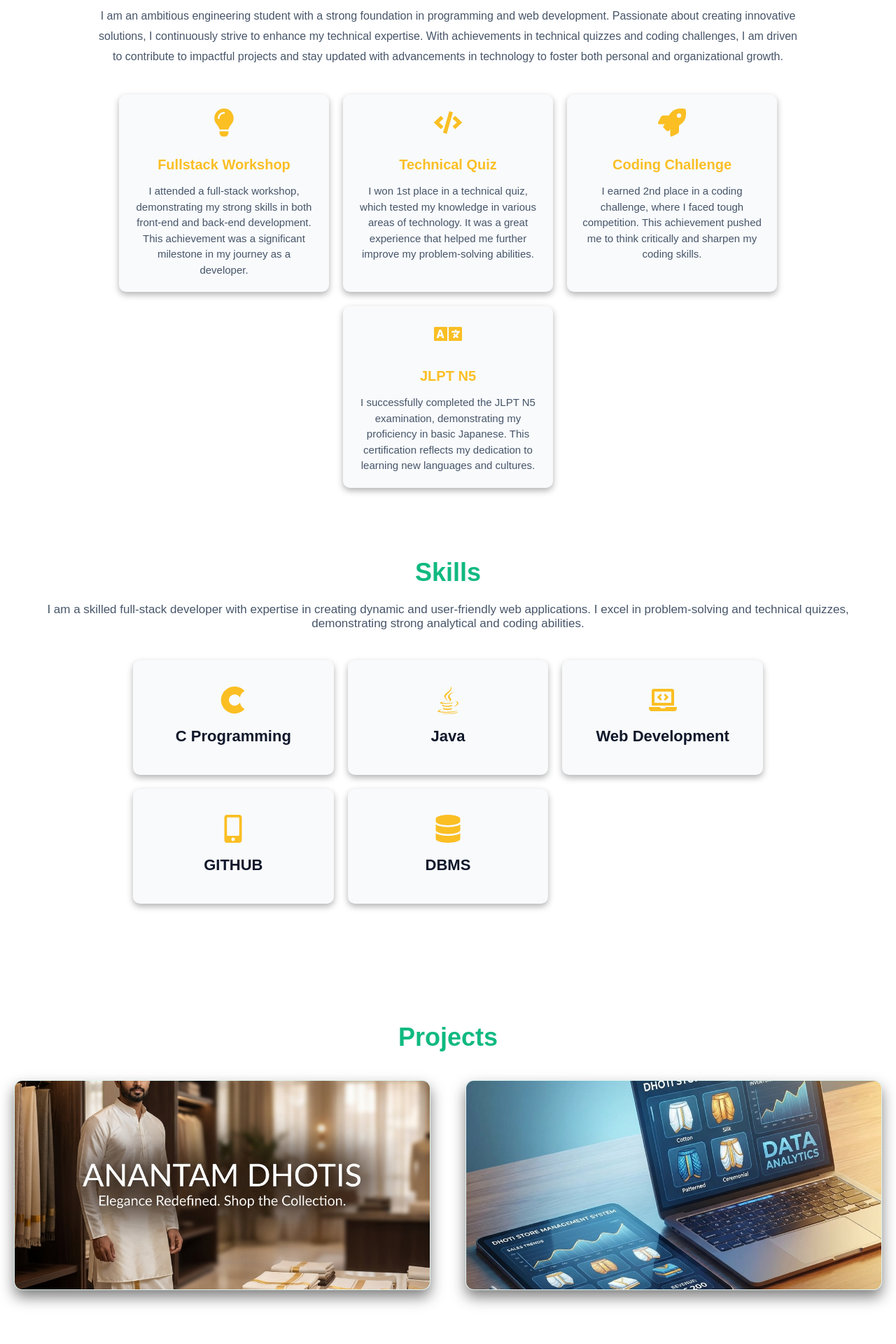
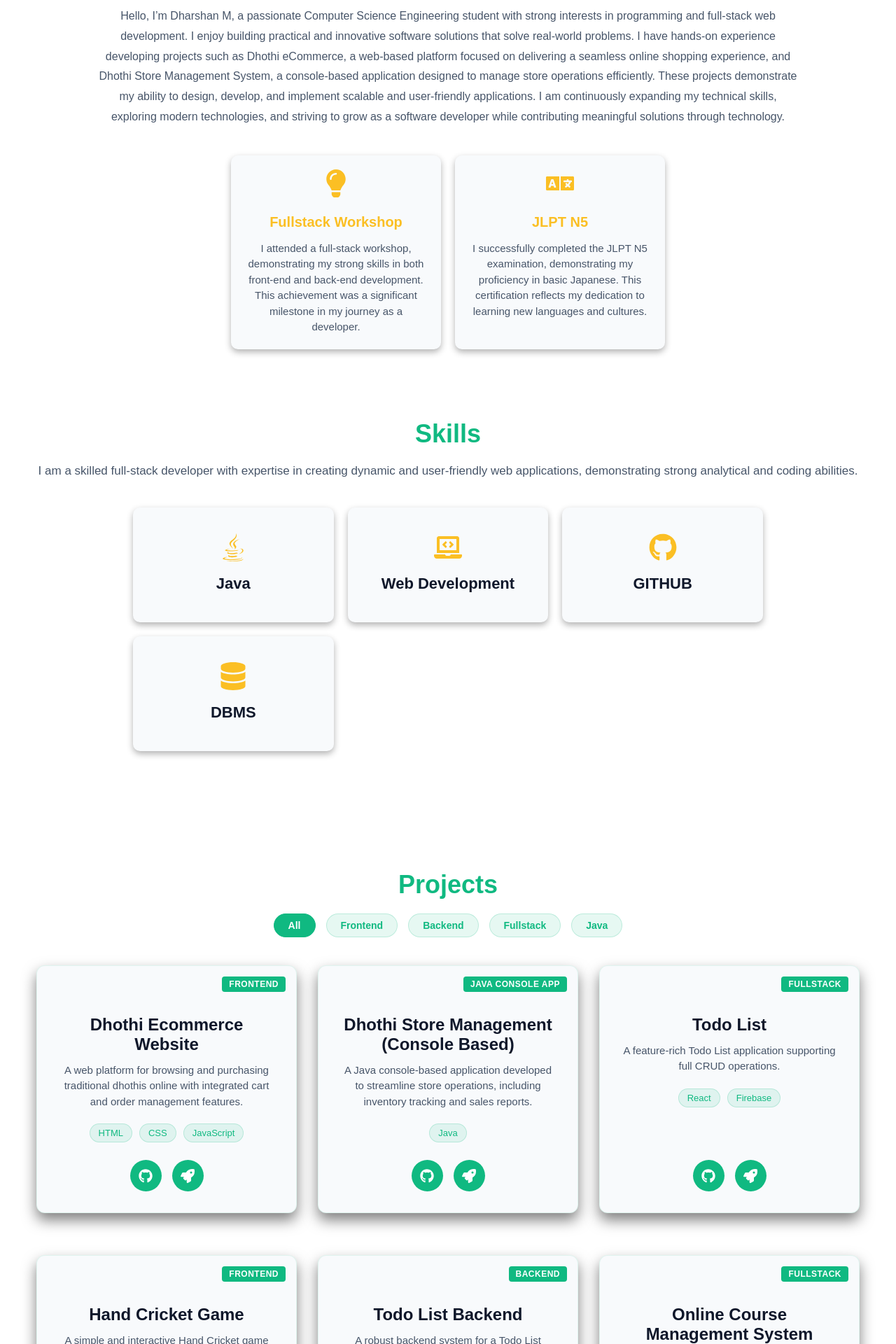
Before and after one commit to Dharshan20055/dharshan_portfolio, a React (Create React App) app: page / in a window 1280 px wide. Shown: the part 720-2640 px from the top of the page at 70% size. Built offline with nearby package versions, Linux system fonts and the light colour scheme.

Commit message:
enhanced version message

```diff
--- a/src/componnts/about.jsx
+++ b/src/componnts/about.jsx
@@ -1,4 +1,19 @@
 import { FaLightbulb, FaCode, FaRocket, FaLanguage } from "react-icons/fa";
+
+const achievementsData = [
+  {
+    id: 1,
+    icon: <FaLightbulb />,
+    title: "Fullstack Workshop",
+    description: "I attended a full-stack workshop, demonstrating my strong skills in both front-end and back-end development. This achievement was a significant milestone in my journey as a developer."
+  },
+  {
+    id: 2,
+    icon: <FaLanguage />,
+    title: "JLPT N5",
+    description: "I successfully completed the JLPT N5 examination, demonstrating my proficiency in basic Japanese. This certification reflects my dedication to learning new languages and cultures."
+  }
+];
 
 function About() {
   return (
@@ -6,51 +21,20 @@ function About() {
       <div style={styles.content}>
         <h1 style={styles.heading}>About Me</h1>
         <p style={styles.paragraph}>
-          I am an ambitious engineering student with a strong foundation in
-          programming and web development. Passionate about creating innovative
-          solutions, I continuously strive to enhance my technical expertise.
-          With achievements in technical quizzes and coding challenges, I am
-          driven to contribute to impactful projects and stay updated with
-          advancements in technology to foster both personal and organizational
-          growth.
+          Hello, I’m Dharshan M, a passionate Computer Science Engineering student with strong interests in programming and full-stack web development. I enjoy building practical and innovative software solutions that solve real-world problems.
+
+I have hands-on experience developing projects such as Dhothi eCommerce, a web-based platform focused on delivering a seamless online shopping experience, and Dhothi Store Management System, a console-based application designed to manage store operations efficiently. These projects demonstrate my ability to design, develop, and implement scalable and user-friendly applications.
+
+I am continuously expanding my technical skills, exploring modern technologies, and striving to grow as a software developer while contributing meaningful solutions through technology.
         </p>
         <div style={styles.cardContainer}>
-          <div className="card" style={styles.card}>
-            <FaLightbulb style={styles.icon} />
-            <h3 style={styles.cardHeading}>Fullstack Workshop</h3>
-            <p style={styles.cardText}>
-              I attended a full-stack workshop, demonstrating my strong skills
-              in both front-end and back-end development. This achievement was
-              a significant milestone in my journey as a developer.
-            </p>
-          </div>
-          <div className="card" style={styles.card}>
-            <FaCode style={styles.icon} />
-            <h3 style={styles.cardHeading}>Technical Quiz</h3>
-            <p style={styles.cardText}>
-              I won 1st place in a technical quiz, which tested my knowledge in
-              various areas of technology. It was a great experience that helped
-              me further improve my problem-solving abilities.
-            </p>
-          </div>
-          <div className="card" style={styles.card}>
-            <FaRocket style={styles.icon} />
-            <h3 style={styles.cardHeading}>Coding Challenge</h3>
-            <p style={styles.cardText}>
-              I earned 2nd place in a coding challenge, where I faced tough
-              competition. This achievement pushed me to think critically and
-              sharpen my coding skills.
-            </p>
-          </div>
-          <div className="card" style={styles.card}>
-            <FaLanguage style={styles.icon} />
-            <h3 style={styles.cardHeading}>JLPT N5</h3>
-            <p style={styles.cardText}>
-              I successfully completed the JLPT N5 examination, demonstrating
-              my proficiency in basic Japanese. This certification reflects
-              my dedication to learning new languages and cultures.
-            </p>
-          </div>
+          {achievementsData.map((item) => (
+            <div key={item.id} className="card" style={styles.card}>
+              <div style={styles.icon}>{item.icon}</div>
+              <h3 style={styles.cardHeading}>{item.title}</h3>
+              <p style={styles.cardText}>{item.description}</p>
+            </div>
+          ))}
         </div>
       </div>
     </section>
@@ -100,7 +84,7 @@ const styles = {
   cardHeading: {
     fontSize: "20px",
     margin: "15px 0",
-    color: "#fbbf24", // Keeping this as a highlight color, or could use another variable
+    color: "#fbbf24",
   },
   cardText: {
     fontSize: "15px",
@@ -114,7 +98,7 @@ const styles = {
   },
 };
 
-// Responsive styles using media queries
+
 const responsiveStyles = `
 @media (max-width: 768px) {
   .cardContainer {
@@ -152,7 +136,7 @@ const responsiveStyles = `
 }
 `;
 
-// Injecting responsive styles
+
 const styleTag = document.createElement("style");
 styleTag.textContent = responsiveStyles;
 document.head.appendChild(styleTag);
--- a/src/componnts/hero/Hero.jsx
+++ b/src/componnts/hero/Hero.jsx
@@ -12,10 +12,10 @@ function Hero() {
           <div className="image"> <img src={Img} alt='' /></div>
         </div>
         <div className="left">
-          <h2>Hey</h2>
+          <h2>Hello</h2>
           <h1>I am Dharshan</h1>
           <h3>Computer Science <span>Engineer</span></h3>
-          <p>I am Dharshan M, an ambitious engineering student skilled in programming and web development. I have worked on innovative projects like an Alumni App and Portfolio Website, showcasing my creativity and technical expertise.</p>
+          <p>I’m Dharshan M, a passionate Computer Science Engineering student with strong interests in programming and full-stack web development. I enjoy building practical and innovative software solutions that solve real-world problems.</p>
           <div className="social-links-hero">
             <a href="https://github.com/Dharshan20055" target="_blank" rel="noopener noreferrer" className="social-btn github">
               <FaGithub /> GitHub
--- a/src/componnts/projects.jsx
+++ b/src/componnts/projects.jsx
@@ -1,46 +1,127 @@
-import React from 'react';
+import React, { useState } from 'react';
 import styled, { createGlobalStyle } from 'styled-components';
-import DhothiEcommerceImg from './assests/dhothi_ecommerce.png';
-import DhothiManagementImg from './assests/dhothi_management.png';
+import { FaGithub, FaRocket } from 'react-icons/fa';
 
 const GlobalStyle = createGlobalStyle`
   @keyframes fadeIn {
-    0% {
-      opacity: 0;
-    }
-    100% {
-      opacity: 1;
-    }
+    0% { opacity: 0; }
+    100% { opacity: 1; }
   }
 `;
 
+const projectsData = [
+  {
+    id: 1,
+    title: "Dhothi Ecommerce Website",
+    description: "A web platform for browsing and purchasing traditional dhothis online with integrated cart and order management features.",
+    techStack: ["HTML", "CSS", "JavaScript"],
+    badge: "Frontend",
+    category: "Frontend",
+    github: "https://github.com/Dharshan20055/Dhothi_Ecommerce_Frontend_Webstie",
+    demo: "#"
+  },
+  {
+    id: 2,
+    title: "Dhothi Store Management (Console Based)",
+    description: "A Java console-based application developed to streamline store operations, including inventory tracking and sales reports.",
+    techStack: ["Java"],
+    badge: "Java Console App",
+    category: "Java",
+    github: "https://github.com/Dharshan20055/Dhothi-Store-Management-System",
+    demo: "#"
+  },
+  {
+    id: 3,
+    title: "Todo List",
+    description: "A feature-rich Todo List application supporting full CRUD operations.",
+    techStack: ["React", "Firebase"],
+    badge: "Fullstack",
+    category: "Fullstack",
+    github: "https://github.com/Dharshan20055/Todo_List",
+    demo: "#"
+  },
+  {
+    id: 4,
+    title: "Hand Cricket Game",
+    description: "A simple and interactive Hand Cricket game developed using React, bringing the classic childhood game to the digital screen.",
+    techStack: ["React"],
+    badge: "Frontend",
+    category: "Frontend",
+    github: "https://github.com/Dharshan20055/HandCricket",
+    demo: "https://handcricket-six.vercel.app/"
+  },
+  {
+    id: 5,
+    title: "Todo List Backend",
+    description: "A robust backend system for a Todo List application, featuring RESTful APIs for efficient task management and data handling.",
+    techStack: ["Spring Boot", "Postman"],
+    badge: "Backend",
+    category: "Backend",
+    github: "https://github.com/Dharshan20055/TODOLIST_BACKEND",
+    demo: "#"
+  },
+  {
+    id: 6,
+    title: "Online Course Management System",
+    description: "A comprehensive online course management platform with integrated payment processing via Stripe, supporting both student and instructor roles.",
+    techStack: ["React", "Spring Boot", "SQL", "Stripe"],
+    badge: "Fullstack",
+    category: "Fullstack",
+    github: "https://github.com/Dharshan20055/Simple_Online_Course_Management_System",
+    demo: "#"
+  }
+];
+
 const Projects = () => {
+  const [filter, setFilter] = useState('All');
+
+  const filteredProjects = filter === 'All'
+    ? projectsData
+    : projectsData.filter(project => project.category === filter);
+
+  const categories = ['All', 'Frontend', 'Backend', 'Fullstack', 'Java'];
+
   return (
     <>
       <GlobalStyle />
       <ProjectsSection id="project">
         <h2 className="projects-title">Projects</h2>
+
+        <FilterContainer>
+          {categories.map(cat => (
+            <FilterButton
+              key={cat}
+              active={filter === cat}
+              onClick={() => setFilter(cat)}
+            >
+              {cat}
+            </FilterButton>
+          ))}
+        </FilterContainer>
+
         <ProjectsContainer>
-          <ProjectCard>
-            <CardImage>
-              <img src={DhothiEcommerceImg} alt="Dhothi Ecommerce Website" />
-            </CardImage>
+          {filteredProjects.map(project => (
+            <ProjectCard key={project.id}>
               <CardContent>
-              <h3 className="card-title">Dhothi Ecommerce Website</h3>
-              <p className="card-description">Dhothi E-commerce Website is a web platform I developed to allow customers to browse, select, and purchase traditional dhothis online. It provides features such as product listings, category-based browsing, cart management, and order placement, making it easy for users to shop for traditional wear digitally.</p>
-
+                <ProjectBadge>{project.badge}</ProjectBadge>
+                <h3 className="card-title">{project.title}</h3>
+                <p className="card-description">{project.description}</p>
+                <TechStack>
+                  {project.techStack.map(tech => (
+                    <TechTag key={tech}>{tech}</TechTag>
+                  ))}
+                </TechStack>
+                <ButtonGroup>
+                  <ProjectButton href={project.github} target="_blank" rel="noopener noreferrer" title="View Source Code">
+                    <FaGithub />
+                  </ProjectButton>
+                  <ProjectButton href={project.demo} target="_blank" rel="noopener noreferrer" title="View Project">
+                    <FaRocket />
+                  </ProjectButton>
+                </ButtonGroup>
               </CardContent>
             </ProjectCard>
-          <ProjectCard>
-            <CardImage>
-              <img src={DhothiManagementImg} alt="Dhothi Store Management" />
-            </CardImage>
-            <CardContent>
-              <h3 className="card-title">Dhothi Store Management (Console Based)</h3>
-              <p className="card-description">Dhothi Store Management System is a Java console-based application I developed to manage day-to-day store operations efficiently. It allows the admin to handle product inventory, track sales, manage customer details, and generate billing reports, helping streamline store management using core Java concepts.</p>
-
-            </CardContent>
-          </ProjectCard>
+          ))}
         </ProjectsContainer>
       </ProjectsSection>
     </>
@@ -59,98 +140,161 @@ const ProjectsSection = styled.div`
     font-size: 36px;
     font-weight: bold;
     color: var(--accent-color);
-    margin-bottom: 40px;
+    margin-bottom: 20px;
     animation: fadeIn 2s ease-in-out;
     padding-top: 20px;
   }
 `;
 
-const ProjectsContainer = styled.div`
+const FilterContainer = styled.div`
   display: flex;
-  justify-content: space-between;
-  gap: 30px;
+  justify-content: center;
+  gap: 15px;
+  margin-bottom: 40px;
   flex-wrap: wrap;
-  margin-top: 40px;
+`;
 
-  @media (max-width: 768px) {
-    justify-content: center;
+const FilterButton = styled.button`
+  background-color: ${props => props.active ? 'var(--accent-color)' : 'rgba(16, 185, 129, 0.1)'};
+  color: ${props => props.active ? 'white' : 'var(--accent-color)'};
+  border: 1px solid ${props => props.active ? 'var(--accent-color)' : 'rgba(16, 185, 129, 0.2)'};
+  padding: 8px 20px;
+  border-radius: 25px;
+  cursor: pointer;
+  font-size: 14px;
+  font-weight: 600;
+  transition: all 0.3s ease;
+
+  &:hover {
+    background-color: var(--accent-color);
+    color: white;
+    transform: translateY(-2px);
   }
 `;
 
+const ProjectsContainer = styled.div`
+  display: flex;
+  justify-content: center;
+  gap: 30px;
+  flex-wrap: wrap;
+  max-width: 1200px;
+  margin-left: auto;
+  margin-right: auto;
+`;
+
 const ProjectCard = styled.div`
-  width: 48%;
+  width: 31%;
   background-color: var(--card-bg);
   border-radius: 12px;
   box-shadow: 0 10px 20px rgba(0, 0, 0, 0.5);
   overflow: hidden;
-  position: relative;
   transition: transform 0.3s ease-in-out, box-shadow 0.3s ease-in-out;
   cursor: pointer;
   margin-bottom: 30px;
-  height: 300px;
+  min-height: 320px;
   border: 1px solid rgba(16, 185, 129, 0.1);
+  display: flex;
+  flex-direction: column;
+  justify-content: space-between;
+  position: relative;
 
   &:hover {
-    transform: translateY(-10px) scale(1.02);
+    transform: translateY(-10px);
     box-shadow: 0 15px 30px rgba(16, 185, 129, 0.2);
     border: 1px solid var(--accent-color);
   }
 
+  @media (max-width: 1024px) {
+    width: 45%;
+  }
+
   @media (max-width: 768px) {
-    width: 100%;
+    width: 90%;
     margin-bottom: 20px;
   }
 `;
 
-const CardImage = styled.div`
+const CardContent = styled.div`
+  padding: 30px;
+  text-align: center;
+  display: flex;
+  flex-direction: column;
+  justify-content: space-between;
   height: 100%;
-  img {
-    width: 100%;
-    height: 100%;
-    object-fit: cover;
+
+  .card-title {
+    font-size: 24px;
+    margin-bottom: 12px;
+    color: var(--card-title-color);
+    font-weight: bold;
+    margin-top: 40px;
+  }
+
+  .card-description {
+    font-size: 15px;
+    color: var(--card-description-color);
+    margin-bottom: 20px;
+    line-height: 1.5;
   }
 `;
 
-const CardContent = styled.div`
+const ProjectBadge = styled.span`
   position: absolute;
-  bottom: 0;
-  left: 0;
-  right: 0;
-  background-color: var(--card-content-bg);
-  padding: 20px;
-  text-align: center;
-  transform: translateY(100%);
-  transition: transform 0.3s ease-in-out;
+  top: 15px;
+  right: 15px;
+  background-color: var(--accent-color);
+  color: white;
+  padding: 4px 10px;
+  border-radius: 4px;
+  font-size: 12px;
+  font-weight: 600;
+  text-transform: uppercase;
+  letter-spacing: 0.5px;
+`;
 
-  ${ProjectCard}:hover & {
-    transform: translateY(0);
-  }
+const TechStack = styled.div`
+  display: flex;
+  justify-content: center;
+  gap: 10px;
+  flex-wrap: wrap;
+  margin-bottom: 25px;
+`;
 
-  .card-title {
-    font-size: 22px;
-    margin-bottom: 10px;
-    color: var(--card-title-color);
-  }
+const TechTag = styled.span`
+  background-color: rgba(16, 185, 129, 0.1);
+  color: var(--accent-color);
+  padding: 5px 12px;
+  border-radius: 20px;
+  font-size: 13px;
+  font-weight: 500;
+  border: 1px solid rgba(16, 185, 129, 0.2);
+`;
 
-  .card-description {
-    font-size: 16px;
-    color: var(--card-description-color);
-    margin-bottom: 20px;
-  }
+const ButtonGroup = styled.div`
+  display: flex;
+  justify-content: center;
+  gap: 15px;
+  margin-top: auto;
+`;
 
-  .view-btn {
-    padding: 10px 20px;
+const ProjectButton = styled.a`
+  display: flex;
+  align-items: center;
+  justify-content: center;
+  width: 45px;
+  height: 45px;
   background-color: var(--accent-color);
   border: none;
-    border-radius: 8px;
+  border-radius: 50%;
   color: white;
-    font-size: 16px;
+  font-size: 20px;
+  text-decoration: none;
   cursor: pointer;
-    transition: transform 0.3s ease-in-out;
-  }
+  transition: all 0.3s ease-in-out;
 
-  .view-btn:hover {
-    transform: scale(1.1);
+  &:hover {
+    transform: scale(1.15);
     background-color: #059669;
+    box-shadow: 0 4px 12px rgba(16, 185, 129, 0.4);
   }
 `;
--- a/src/componnts/skill.jsx
+++ b/src/componnts/skill.jsx
@@ -1,26 +1,25 @@
 import React from "react";
-import { FaCuttlefish, FaJava, FaLaptopCode, FaMobileAlt, FaDatabase } from "react-icons/fa";
+import { FaJava, FaLaptopCode, FaGithub, FaDatabase } from "react-icons/fa";
+
+const skillsData = [
+  { id: 1, icon: <FaJava />, name: "Java" },
+  { id: 2, icon: <FaLaptopCode />, name: "Web Development" },
+  { id: 3, icon: <FaGithub />, name: "GITHUB" },
+  { id: 4, icon: <FaDatabase />, name: "DBMS" },
+];
 
 function Skills() {
-  const skills = [
-    { icon: <FaCuttlefish />, name: "C Programming" },
-    { icon: <FaJava />, name: "Java" },
-    { icon: <FaLaptopCode />, name: "Web Development" },
-    { icon: <FaMobileAlt />, name: "GITHUB" },
-    { icon: <FaDatabase />, name: "DBMS" },
-
-  ];
 
   return (
     <section style={styles.container} id="skill">
       <h2 style={styles.heading}>Skills</h2>
       <p style={styles.subheading}>
-        I am a skilled full-stack developer with expertise in creating dynamic and user-friendly web applications. I excel in problem-solving and technical quizzes, demonstrating strong analytical and coding abilities.
+        I am a skilled full-stack developer with expertise in creating dynamic and user-friendly web applications, demonstrating strong analytical and coding abilities.
       </p>
       <div style={styles.gridContainer}>
-        {skills.map((skill, index) => (
+        {skillsData.map((skill) => (
           <div
-            key={index}
+            key={skill.id}
             className="skill-card"
             style={styles.card}
           >
```
Also changed, not shown: src/componnts/hero/Hero.css (+3 -9 lines), src/componnts/hero/contact.jsx (+4 -4 lines), src/index.js (+1 -6 lines). Lines whose indentation alone changed are shown as unchanged.
